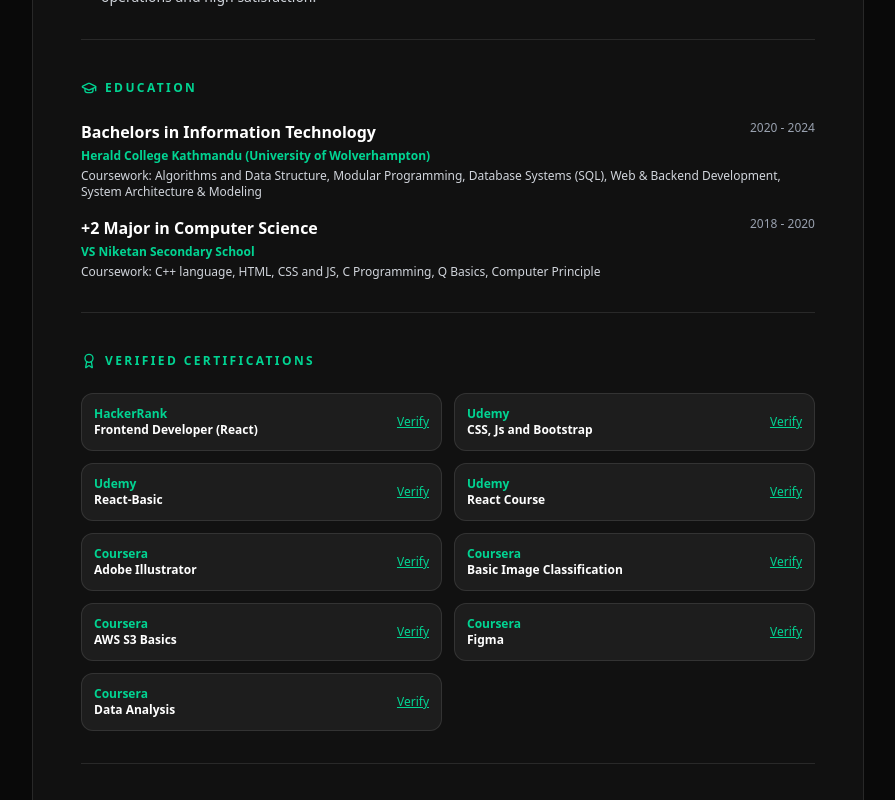
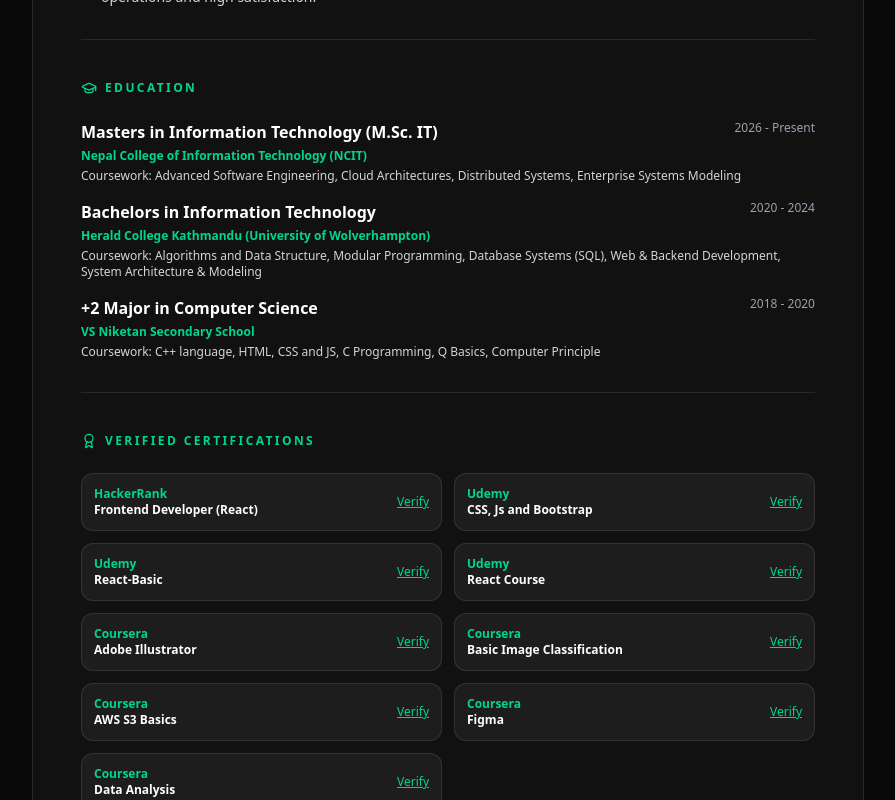
Before and after one commit to Siddh07/next-portfolio, a Next.js app: page /resume in a window 1280 px wide. Shown: the part 1540-2340 px from the top of the page, without its empty margins (192-1087 px from the left). Built offline with nearby package versions, Linux system fonts and the light colour scheme.

Commit message:
feat: implement Footer and Hero sections with supporting journey data configuration

```diff
--- a/app/components/Footer.tsx
+++ b/app/components/Footer.tsx
@@ -196,7 +196,7 @@
             <p>© {new Date().getFullYear()} Siddhant Shrestha. All rights reserved.</p>
             <span className="hidden md:inline text-gray-600">•</span>
             <p className="text-gray-400">
-              Designed & Developed by <span className="text-emerald-400 font-semibold">Pujan Joshi</span>
+              Designed & Developed by <span className="text-fuchsia-400 font-semibold"><Link href={"https://www.pujan-joshi.com.np/"} target="_blank" rel="noopener noreferrer">Pujan Joshi</Link></span>
             </p>
           </div>
 
--- a/app/components/Hero.tsx
+++ b/app/components/Hero.tsx
@@ -226,8 +226,8 @@
               </div>
               <div className="p-3.5 rounded-2xl border border-white/10 bg-neutral-900/50 backdrop-blur-md text-left">
                 <span className="text-xs font-semibold text-gray-400 block">Education</span>
-                <span className="text-sm font-bold text-white block truncate">Herald College</span>
-                <span className="text-[11px] text-gray-500 block">B.Sc. IT (UK Degree)</span>
+                <span className="text-sm font-bold text-white block truncate">NCIT</span>
+                <span className="text-[11px] text-emerald-400 font-semibold block truncate">M.Sc. IT (2026-Pres)</span>
               </div>
               <div className="p-3.5 rounded-2xl border border-white/10 bg-neutral-900/50 backdrop-blur-md text-left">
                 <span className="text-xs font-semibold text-gray-400 block">Experience</span>
@@ -337,7 +337,7 @@
                       TypeScript & Node
                     </span>
                     <span className="px-2.5 py-1 rounded-lg text-[11px] font-semibold bg-emerald-500/20 backdrop-blur-md text-emerald-400 border border-emerald-500/30">
-                      B.Sc. IT (Herald)
+                      M.Sc. IT (NCIT)
                     </span>
                   </div>
                 </div>
--- a/app/data/journeyData.ts
+++ b/app/data/journeyData.ts
@@ -87,6 +87,28 @@
 ]
 
 export const educationHistory: ExperienceItem[] = [
+  {
+    id: 'msc-it',
+    role: 'Masters in Information Technology (M.Sc. IT)',
+    company: 'Nepal College of Information Technology (NCIT)',
+    location: 'Kathmandu, Nepal',
+    period: '2026 - Present',
+    type: 'education',
+    logo: '/assets/img/education/Herald-College.png',
+    description: 'Pursuing Master of Science in IT focused on Advanced Software Engineering, Cloud Architectures, and Enterprise Systems.',
+    details: [
+      'Advanced Software Engineering & Cloud Architectures',
+      'Enterprise Systems Modeling & Distributed Architectures',
+      'Advanced Web Engineering & Full-Stack Systems'
+    ],
+    coursework: [
+      'Advanced Software Engineering',
+      'Cloud Architectures',
+      'Distributed Systems',
+      'Enterprise Systems Modeling'
+    ],
+    skills: ['M.Sc. IT', 'Software Architecture', 'Distributed Systems', 'Cloud Systems']
+  },
   {
     id: 'herald',
     role: 'Bachelors in Information Technology',
```
